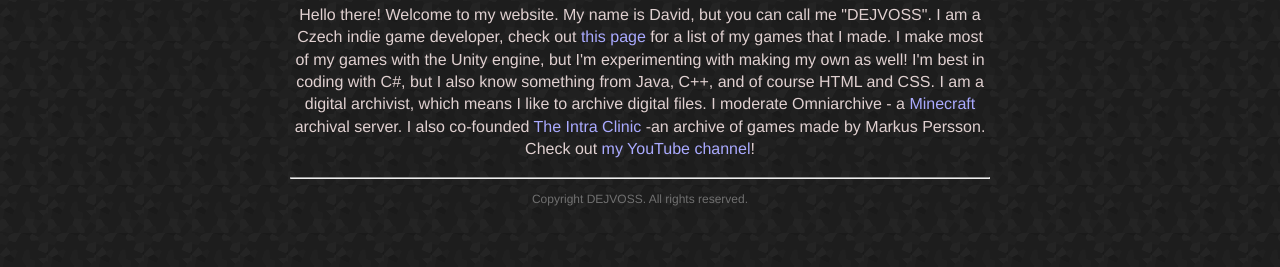
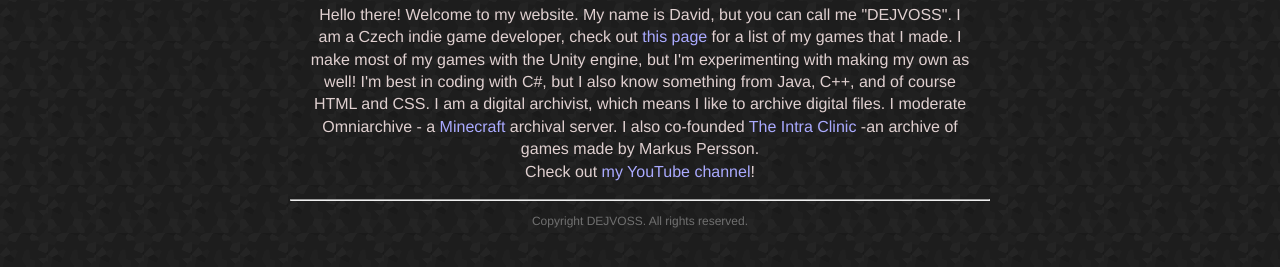
Before and after one commit to IronBeagle2/old, a plain HTML site: page indextest.html in a window 1280 px wide. Shown: the part 151-418 px from the top of the page. Drawn offline with Linux system fonts and the light colour scheme.

Commit message:
Update indextest.html

```diff
--- a/indextest.html
+++ b/indextest.html
@@ -22,13 +22,13 @@
 		<h3>Home</h3>
 		<p>
 			<img src="files/logo_small.png"><br>
-			Hello there! Welcome to my website. My name is David, but you can call me "DEJVOSS". I am a Czech indie game
-			developer, check out <a href="https://dejvoss.cz/games">this page</a> for a list of my games that I made. I
-			make most of my games with the Unity engine, but I'm experimenting with making my own as well! I'm best in
-			coding with C#, but I also know something from Java, C++, and of course HTML and CSS. I am a digital
-			archivist, which means I like to archive digital files. I moderate Omniarchive - a <a
+			Hello there! Welcome to my website. My name is David, but you can call me "DEJVOSS". I<br> am a Czech indie game
+			developer, check out <a href="https://dejvoss.cz/games">this page</a> for a list of my games that I made. I<br>
+			make most of my games with the Unity engine, but I'm experimenting with making my own as<br> well! I'm best in
+			coding with C#, but I also know something from Java, C++, and of course<br> HTML and CSS. I am a digital
+			archivist, which means I like to archive digital files. I moderate<br>Omniarchive - a <a
 				href="https://minecraft.net">Minecraft</a> archival server. I also co-founded <a
-				href="https://theintraclinic.com">The Intra Clinic</a> -an archive of games made by Markus Persson.
+				href="https://theintraclinic.com">The Intra Clinic</a> -an archive of<br>games made by Markus Persson.
 			<br>Check out <a href="https://www.youtube.com/c/DEJVOSS">my YouTube channel</a>!
 		</p>
 		<hr>
```
